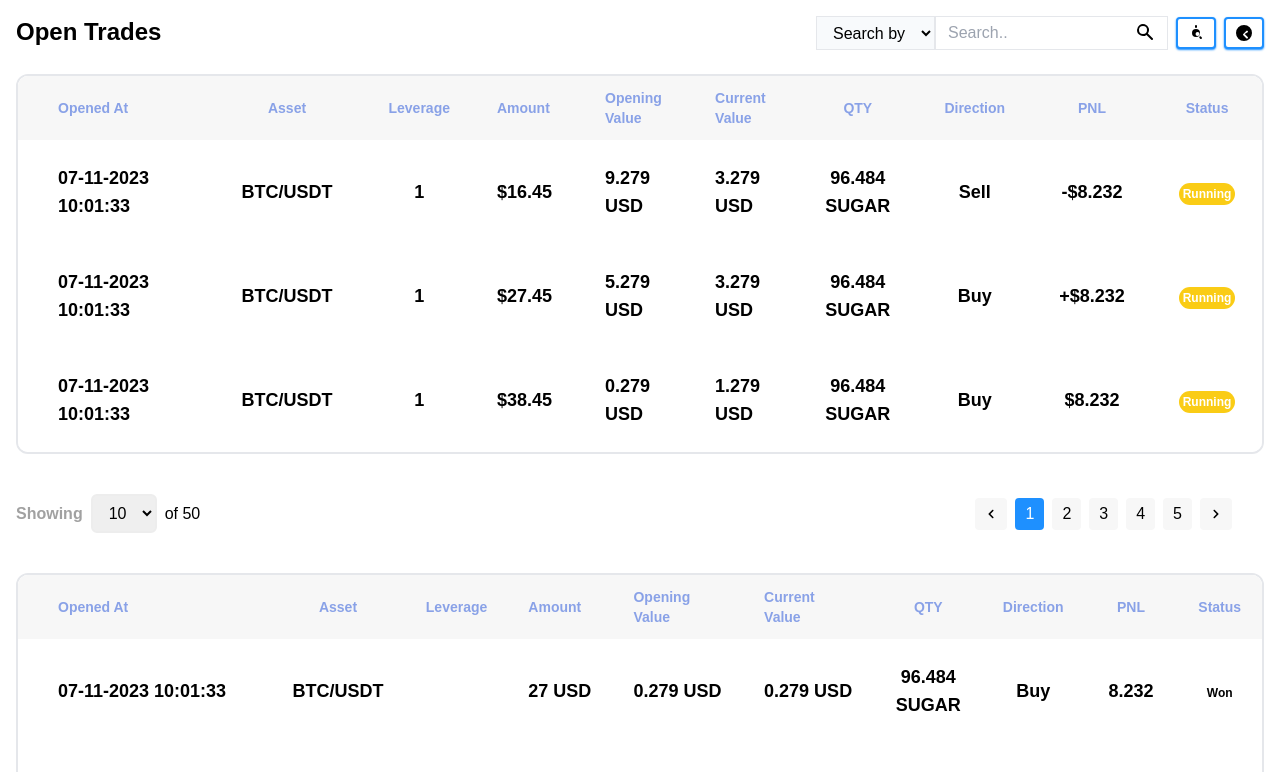
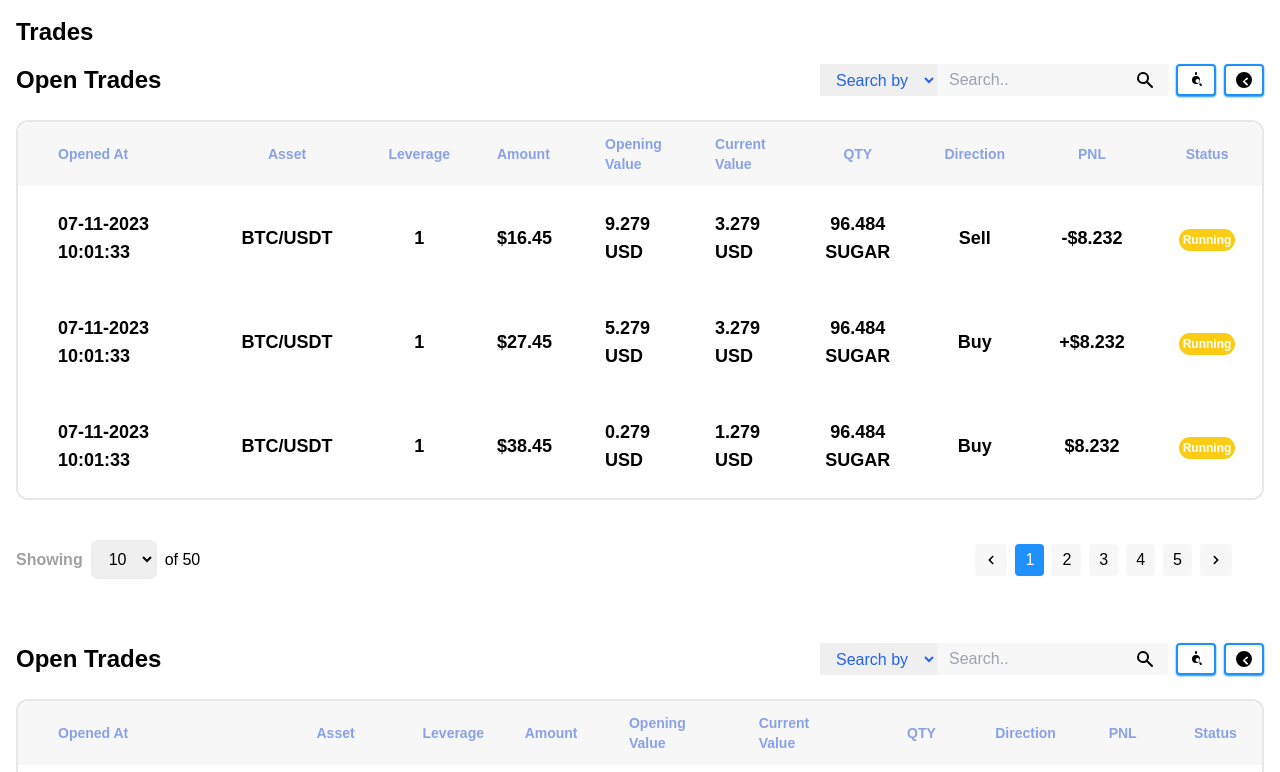
Before and after one commit to YahyaaMuhamedd/Task-1, a React (Create React App) app: page / in a window 1280 px wide. Shown: the top 772 px of the page. Built offline with nearby package versions, Linux system fonts and the light colour scheme.

Commit message:
First Commit

```diff
--- a/src/App.js
+++ b/src/App.js
@@ -87,7 +87,7 @@ const TradeTable = () => {
   const [activeIndexClosed, setActiveIndexClosed] = useState(0);
 
 
-  // elements of five buttons 1 to 5
+  // elements of five buttons
   const elements = ['1', '2', '3', '4', '5']
 
 
@@ -118,17 +118,20 @@ const TradeTable = () => {
 
   return (
     <div className="container mx-auto p-4 2xl:px-8">
-      <div className='flex justify-between'>
+      {/* First Section for search and another */}
+      <h2 className="text-2xl font-bold ">Trades</h2>
+
+      <div className='flex justify-between mt-4'>
         <h2 className="text-2xl font-bold ">Open Trades</h2>
         <div className="flex items-center relative flex-wrap gap-2">
           <div className='flex flex-wrap justify-end'>
-            <select className="border bg-slate-50 px-3 py-[6.5px] rsvselect ">
-              <option value="Search by">Search by</option>
+            <select className=" bg-[#efefef] px-3 py-[6.5px] rsvselect text-blue-600">
+              <option value="Search by" >Search by</option>
             </select>
             <div className='relative'>
               <input
                 type="text"
-                className="border px-3 py-1 max-[487px]:mb-2"
+                className=" outline-none px-3 py-1 max-[487px]:mb-2 bg-[#f7f7f7]"
                 placeholder="Search.."
 
               />
@@ -148,7 +151,7 @@ const TradeTable = () => {
               </button>
             </div>
           </div>
-          <div className='gap-2 flex '>
+          <div className='gap-2 flex items-center'>
             <button className=" px-2 py-1 rounded bg-white border-2 border-[dodgerblue] shadow-sm shadow-[dodgerblue] ">
               <svg
                 xmlns="http://www.w3.org/2000/svg"
@@ -183,7 +186,7 @@ const TradeTable = () => {
 
 
 
-
+      {/* body of the table */}
       <div className="overflow-x-auto border-2 rounded-xl my-6 w-full">
         <table className="w-full bg-white">
           <thead>
@@ -200,8 +203,9 @@ const TradeTable = () => {
               <th className="text-center py-3 px-5  font-semibold text-sm text-blue-700 opacity-[0.5]">Status</th>
             </tr>
           </thead>
+          {/* bodey of the table */}
           <tbody className="text-black font-bold ">
-            {/* make maping to opentrade to generate the dynamic dataa */}
+            {/* make maping to opentrade to generate the dataa */}
             {openTrades.map((trade, index) => (
               <tr key={index}>
                 <td className="text-left py-6 px-10 text-lg">{trade.openedAt} <br /> {trade.SecondTime} </td>
@@ -227,12 +231,12 @@ const TradeTable = () => {
 
 
 
-
-      <div className="mt-10 mb-10">
+      {/* Pagination and select Section  */}
+      <div className="mt-10 mb-16">
         <div className="flex justify-between items-center flex-wrap">
           <div className='flex gap-2 items-center '>
             <p className='text-[#a1a1a1] font-bold'>Showing</p>
-            <select className='border-2 rounded-md py-2 px-3 border-[#ededed]'>
+            <select className='border-2  rounded-md py-2 px-3 border-[#ededed]'>
               <option value="10">10 </option>
             </select>
             <p> of {openTrades.length + 47}</p>
@@ -269,9 +273,72 @@ const TradeTable = () => {
 
 
 
+
       {/* Closed Trades Section  */}
 
+      {/* search section */}
+      <div className='flex justify-between'>
+        <h2 className="text-2xl font-bold ">Open Trades</h2>
+        <div className="flex items-center relative flex-wrap gap-2">
+          <div className='flex flex-wrap justify-end'>
+            <select className=" bg-[#efefef] px-3 py-[6.5px] rsvselect text-blue-600">
+              <option value="Search by" >Search by</option>
+            </select>
+            <div className='relative'>
+              <input
+                type="text"
+                className=" outline-none px-3 py-1 max-[487px]:mb-2 bg-[#f7f7f7]"
+                placeholder="Search.."
 
+              />
+              <button className="absolute right-[1px] top-0.5 border-none px-3 py-1 ">
+                <svg
+                  xmlns="http://www.w3.org/2000/svg"
+                  className="h-5 w-5"
+                  viewBox="0 0 20 20"
+                  fill="currentColor"
+                >
+                  <path
+                    fillRule="evenodd"
+                    d="M8 4a4 4 0 100 8 4 4 0 000-8zM2 8a6 6 0 1110.89 3.476l4.817 4.817a1 1 0 01-1.414 1.414l-4.816-4.816A6 6 0 012 8z"
+                    clipRule="evenodd"
+                  />
+                </svg>
+              </button>
+            </div>
+          </div>
+          <div className='gap-2 flex items-center'>
+            <button className=" px-2 py-1 rounded bg-white border-2 border-[dodgerblue] shadow-sm shadow-[dodgerblue] ">
+              <svg
+                xmlns="http://www.w3.org/2000/svg"
+                className="h-5 w-5"
+                viewBox="0 0 20 20"
+                fill="currentColor"
+              >
+                <path
+                  fillRule="evenodd"
+                  d="M10 2a1 1 0 011 1v1a1 1 0 11-2 0V3a1 1 0 011-1zm4 8a4 4 0 11-8 0 4 4 0 018 0zm-.464 4.95l.707.707a1 1 0 001.414-1.414l-.707-.707a1 1 0 00-1.414 1.414zm-2-2a2 2 0 100-4 2 2 0 000 4z"
+                  clipRule="evenodd"
+                />
+              </svg>
+            </button>
+            <button className=" px-2 py-1 rounded bg-white border-2 border-[dodgerblue] shadow-sm shadow-[dodgerblue] ">
+              <svg
+                xmlns="http://www.w3.org/2000/svg"
+                className="h-5 w-5"
+                viewBox="0 0 20 20"
+                fill="currentColor"
+              >
+                <path
+                  fillRule="evenodd"
+                  d="M10 18a8 8 0 100-16 8 8 0 000 16zm3.707-8.707a1 1 0 00-1.414-1.414l-3 3a1 1 0 000 1.414l3 3a1 1 0 001.414-1.414l-3-3z"
+                  clipRule="evenodd"
+                />
+              </svg>
+            </button>
+          </div>
+        </div>
+      </div>
 
       <div className="overflow-x-auto border-2 rounded-xl my-6 w-full">
         <table className="w-full bg-white">
@@ -290,7 +357,7 @@ const TradeTable = () => {
             </tr>
           </thead>
           <tbody className="text-black font-bold ">
-            {/* make maping to opentrade to generate the dynamic dataa */}
+            {/* make maping to opentrade to generate the dataa */}
             {closedTrades.map((trade, index) => (
               <tr key={index}>
                 <td className="text-left py-6 px-10 text-lg">{trade.openedAt} <br /> {trade.SecondTime} </td>
@@ -303,7 +370,7 @@ const TradeTable = () => {
                 <td className="text-center py-6 px-5 text-lg">{trade.direction}</td>
                 <td className="text-center py-6 px-5 text-lg">{trade.pnl}</td>
                 <td className="text-center py-6 px-5 text-lg">
-                  <span className={`py-1 px-1 rounded-full text-xs ${trade.status === 'Running' ? 'bg-yellow-400 text-white' : ''}`}>
+                  <span className={`py-2 px-3 rounded-full text-xs ${trade.status === 'Won' ? 'bg-green-500 text-white' : 'bg-red-600 text-white'}`}>
                     {trade.status}
                   </span>
                 </td>
```
